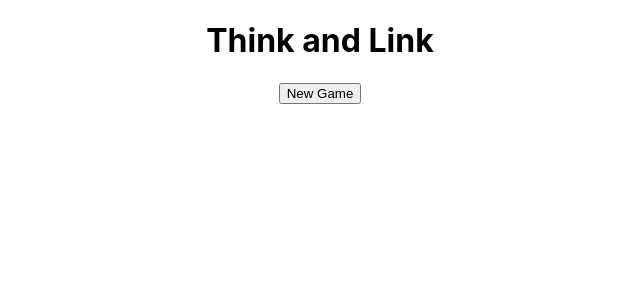
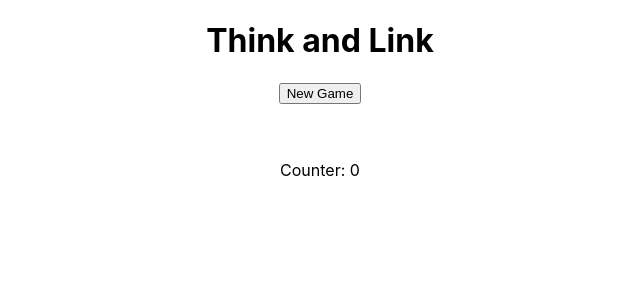
Before and after one commit to edubew/mind_marvels, a React (Create React App) app: page / in a window 1280 px wide. Shown: the top 300 px of the page, without its empty margins (320-960 px from the left). Built offline with nearby package versions, Linux system fonts and the light colour scheme.

Commit message:
Add a flip counter

```diff
--- a/src/themes/Anime.js
+++ b/src/themes/Anime.js
@@ -31,7 +31,7 @@ const Anime = () => {
   const [counter, setCounter] = useState(0);
   const [choiceOne, setChoiceOne] = useState(null);
   const [choiceTwo, setChoiceTwo] = useState(null);
-  const [disabled, setDisabled] = useState(false)
+  const [disabled, setDisabled] = useState(false);
 
   // randomise cards
   const mixCards = () => {
@@ -53,7 +53,7 @@ const Anime = () => {
     setChoiceOne(null);
     setChoiceTwo(null);
     setCounter((prevCounter) => prevCounter + 1);
-    setDisabled(false)
+    setDisabled(false);
   };
 
   // Compare 2 selected cards
@@ -90,6 +90,11 @@ const Anime = () => {
           />
         ))}
       </div>
+      <p>
+        Counter:
+        {' '}
+        {counter}
+      </p>
     </Div>
   );
 };
```
